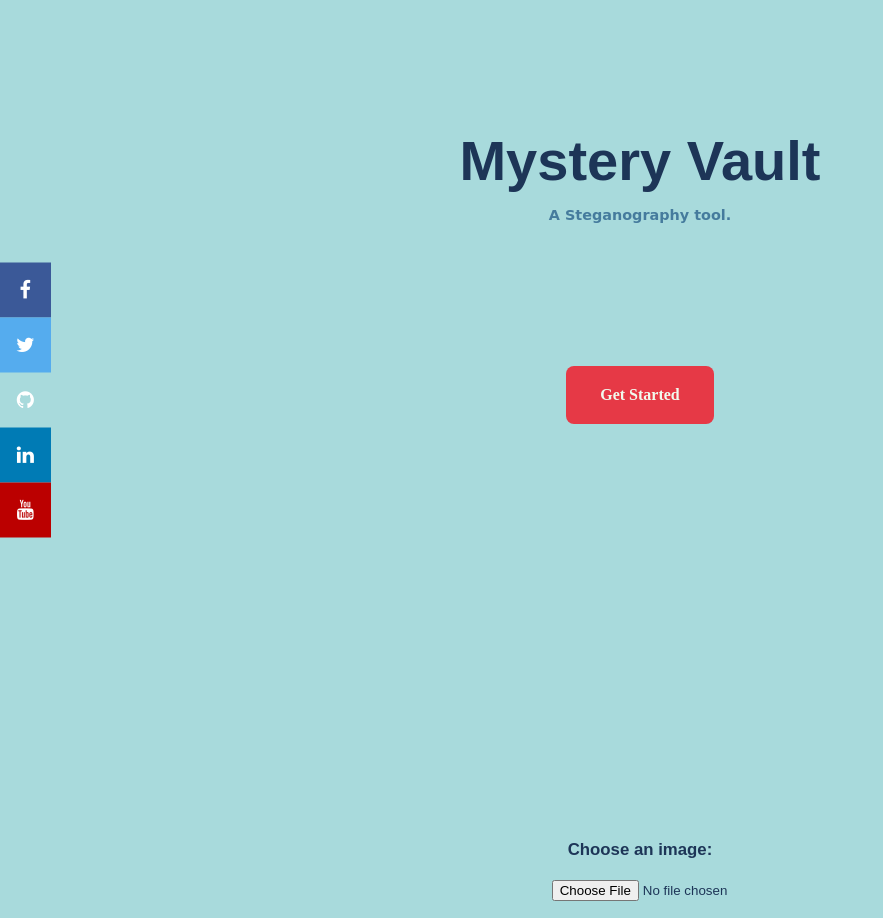
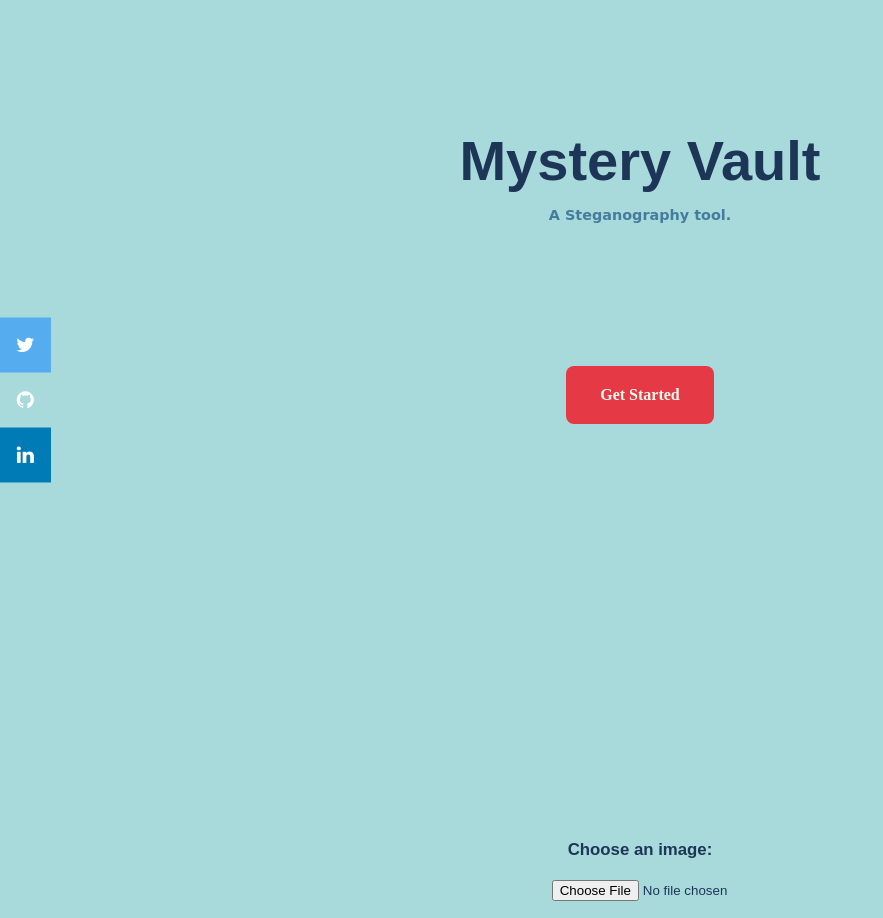
Before and after one commit to ethenpius/Steganography-Stegohunter, a plain HTML site: page index.html in a window 1280 px wide. Shown: the top 918 px of the page, without its empty margins (0-883 px from the left). Drawn offline with Linux system fonts and the light colour scheme.

Commit message:
index.html

```diff
--- a/index.html
+++ b/index.html
@@ -21,11 +21,9 @@ awesome.min.css">
 
     <!-- The social media icon bar -->
     <div class="icon-bar">
-        <a href="https://www.facebook.com/DscIGDTUW/posts/" class="facebook"><i class="fa fa-facebook"></i></a>
-        <a href="https://twitter.com/dscigdtuw?lang=en" class="twitter"><i class="fa fa-twitter"></i></a>
-        <a href="https://github.com/dscigdtuw" class="github"><i class="fa fa-github"></i></a>
-        <a href="https://in.linkedin.com/company/dscigdtuw" class="linkedin"><i class="fa fa-linkedin"></i></a>
-        <a href="https://www.youtube.com/c/DSCIGDTUW" class="youtube"><i class="fa fa-youtube"></i></a>
+        <a href="https://x.com/EthenpLus" class="twitter"><i class="fa fa-twitter"></i></a>
+        <a href="https://github.com/ethenpius" class="github"><i class="fa fa-github"></i></a>
+        <a href="https://in.linkedin.com/EthenPius" class="linkedin"><i class="fa fa-linkedin"></i></a>
     </div>
 
     <div id="desktop_1">
```
